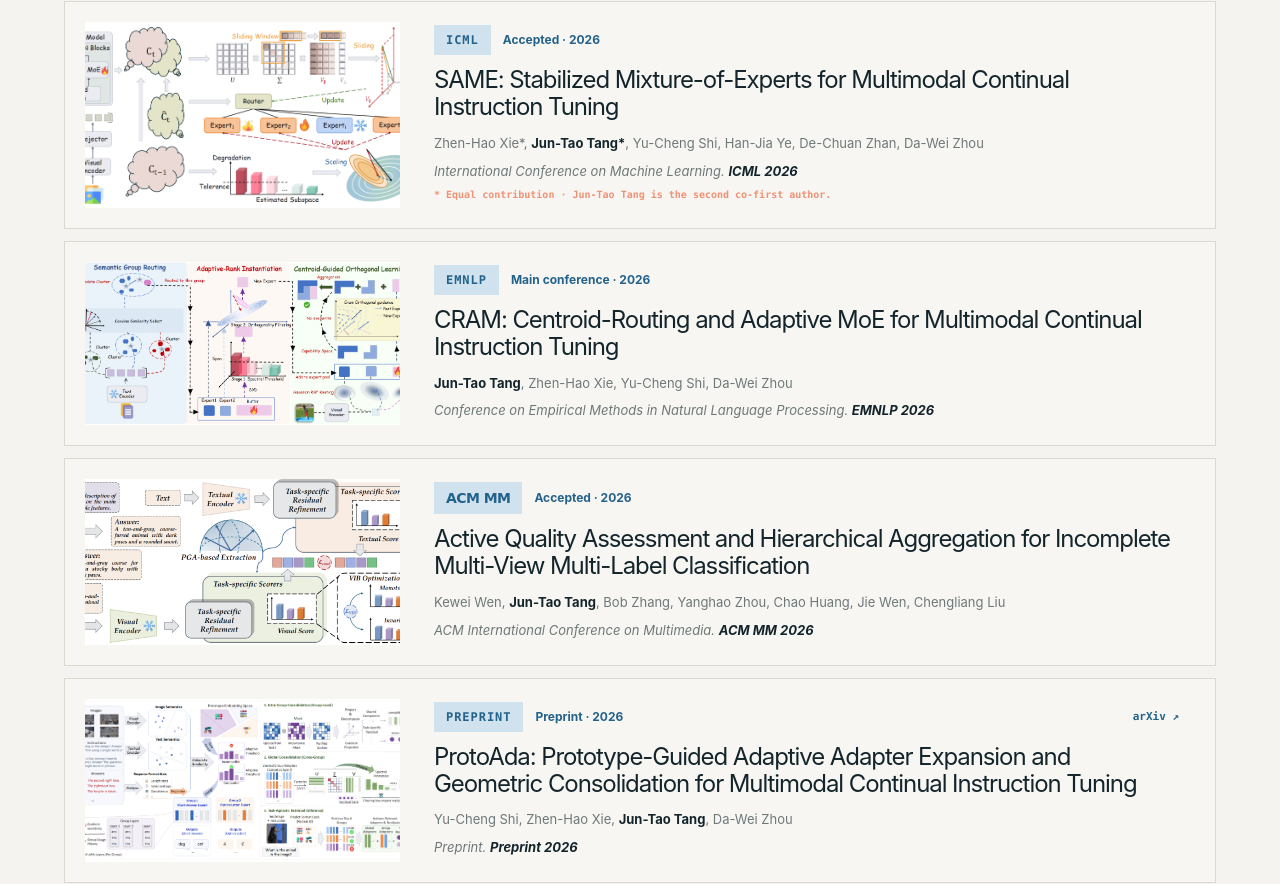
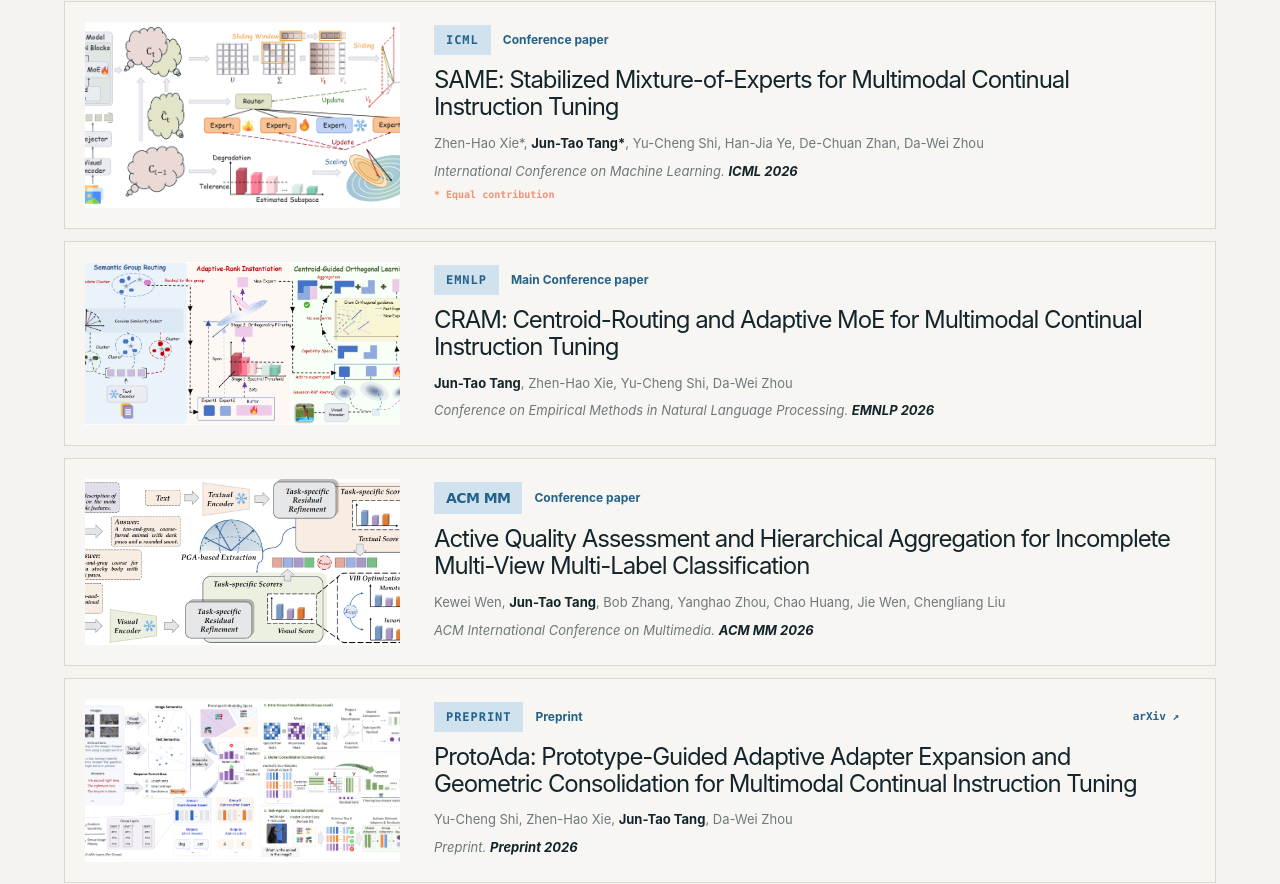
Before and after one commit to JuntaoTang/JuntaoTang.github.io, a Next.js app: page / in a window 1280 px wide. Shown: the part 1467-2351 px from the top of the page. Built offline with nearby package versions, Linux system fonts and the light colour scheme.

Commit message:
Simplify paper status labels

```diff
--- a/app/page.tsx
+++ b/app/page.tsx
@@ -19,7 +19,7 @@ type Paper = {
 const papers: Paper[] = [
   {
     label: 'ICML',
-    status: 'Accepted · 2026',
+    status: 'Conference paper',
     title: 'SAME: Stabilized Mixture-of-Experts for Multimodal Continual Instruction Tuning',
     authors: [
       { name: 'Zhen-Hao Xie', equal: true }, { name: 'Jun-Tao Tang', me: true, equal: true }, { name: 'Yu-Cheng Shi' },
@@ -29,11 +29,11 @@ const papers: Paper[] = [
     venueShort: 'ICML 2026',
     image: '/assets/papers/same.png',
     showEqual: true,
-    contributionNote: '* Equal contribution · Jun-Tao Tang is the second co-first author.',
+    contributionNote: '* Equal contribution',
   },
   {
     label: 'EMNLP',
-    status: 'Main conference · 2026',
+    status: 'Main Conference paper',
     title: 'CRAM: Centroid-Routing and Adaptive MoE for Multimodal Continual Instruction Tuning',
     authors: [
       { name: 'Jun-Tao Tang', me: true }, { name: 'Zhen-Hao Xie' }, { name: 'Yu-Cheng Shi' }, { name: 'Da-Wei Zhou' },
@@ -44,7 +44,7 @@ const papers: Paper[] = [
   },
   {
     label: 'ACM MM',
-    status: 'Accepted · 2026',
+    status: 'Conference paper',
     title: 'Active Quality Assessment and Hierarchical Aggregation for Incomplete Multi-View Multi-Label Classification',
     authors: [
       { name: 'Kewei Wen' }, { name: 'Jun-Tao Tang', me: true }, { name: 'Bob Zhang' }, { name: 'Yanghao Zhou' },
@@ -56,7 +56,7 @@ const papers: Paper[] = [
   },
   {
     label: 'Preprint',
-    status: 'Preprint · 2026',
+    status: 'Preprint',
     title: 'ProtoAda: Prototype-Guided Adaptive Adapter Expansion and Geometric Consolidation for Multimodal Continual Instruction Tuning',
     authors: [
       { name: 'Yu-Cheng Shi' }, { name: 'Zhen-Hao Xie' }, { name: 'Jun-Tao Tang', me: true }, { name: 'Da-Wei Zhou' },
@@ -69,7 +69,7 @@ const papers: Paper[] = [
   },
   {
     label: 'Preprint',
-    status: 'Preprint · 2026',
+    status: 'Preprint',
     title: 'Prism: A Plug-in Reproducible Infrastructure for Scalable Multimodal Continual Instruction Tuning',
     authors: [
       { name: 'Jun-Tao Tang', me: true }, { name: 'Yu-Cheng Shi' }, { name: 'Zhen-Hao Xie' }, { name: 'Da-Wei Zhou' },
```
